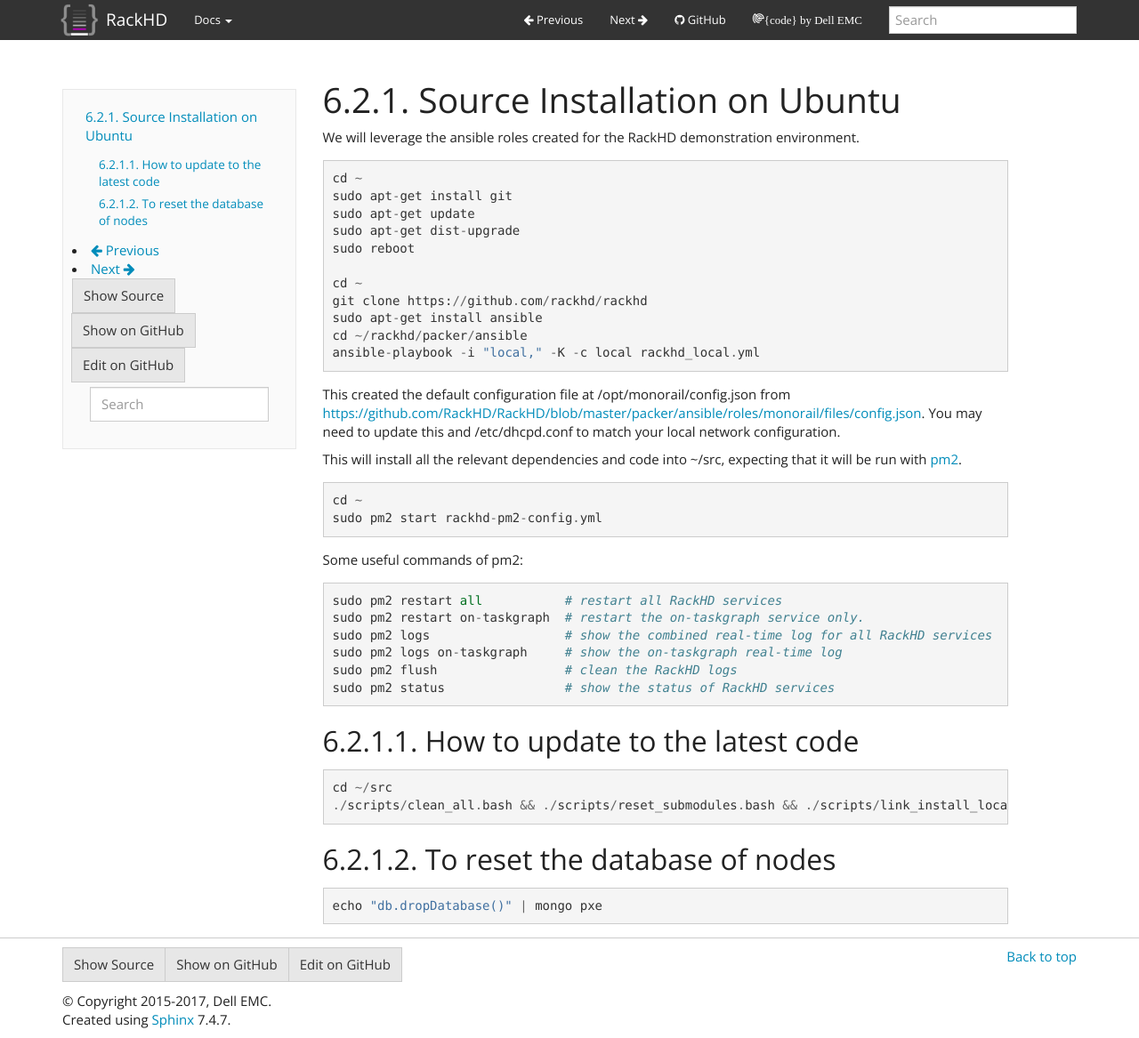
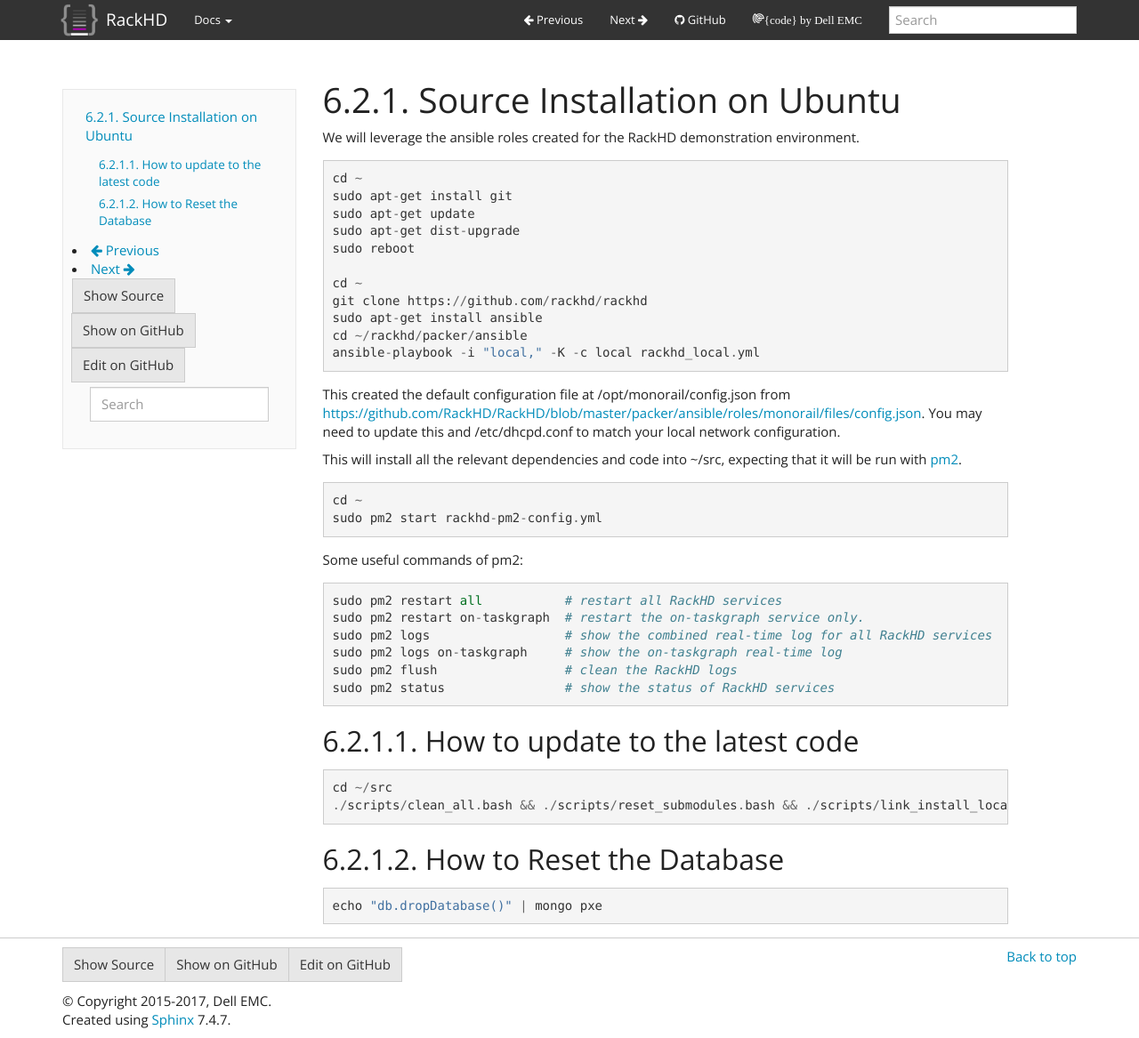
Before and after one commit to RackHD/docs, a Sphinx documentation site: the page built from docs/rackhd/ubuntu_source_installation.rst, in a window 1280 px wide and 1167 px high. Shown: the whole window at 89% size. Built offline with Sphinx 7.4.7, drawn with Linux system fonts in a browser that asks for light colours.

Commit message:
Update titles

```diff
--- a/docs/rackhd/packaging_and_deployment.rst
+++ b/docs/rackhd/packaging_and_deployment.rst
@@ -1,4 +1,4 @@
-Packaging and Deployment
+Deployment Environment
 =======================================
 
 RackHD can use a number of different mechanisms to coordinate and control
--- a/docs/rackhd/ubuntu_source_installation.rst
+++ b/docs/rackhd/ubuntu_source_installation.rst
@@ -52,8 +52,8 @@
     cd ~/src
     ./scripts/clean_all.bash && ./scripts/reset_submodules.bash && ./scripts/link_install_locally.bash
 
-To reset the database of nodes
-~~~~~~~~~~~~~~~~~~~~~~~~~~~~~~~~~~
+How to Reset the Database
+~~~~~~~~~~~~~~~~~~~~~~~~~
 
 .. code::
 
```
